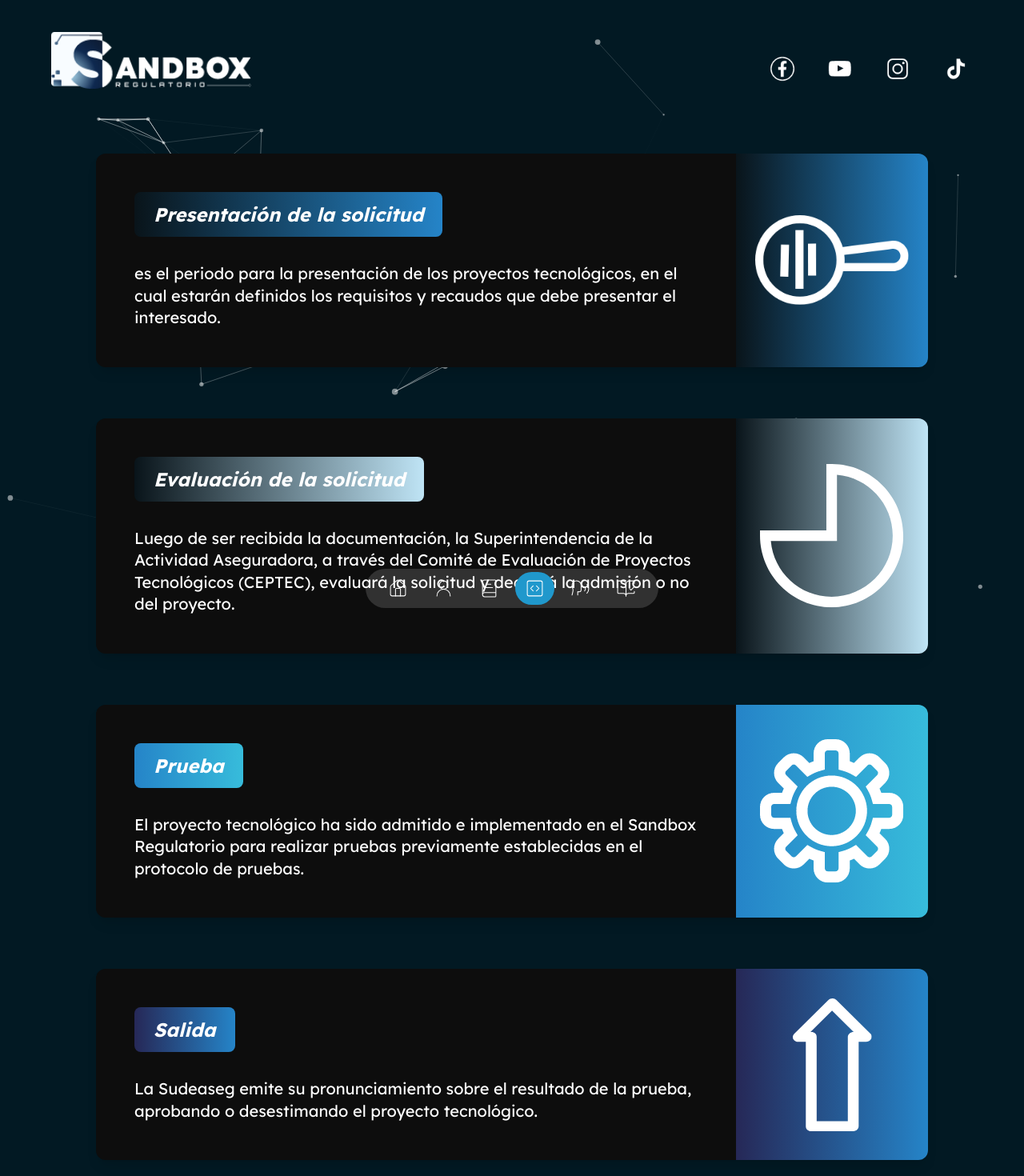
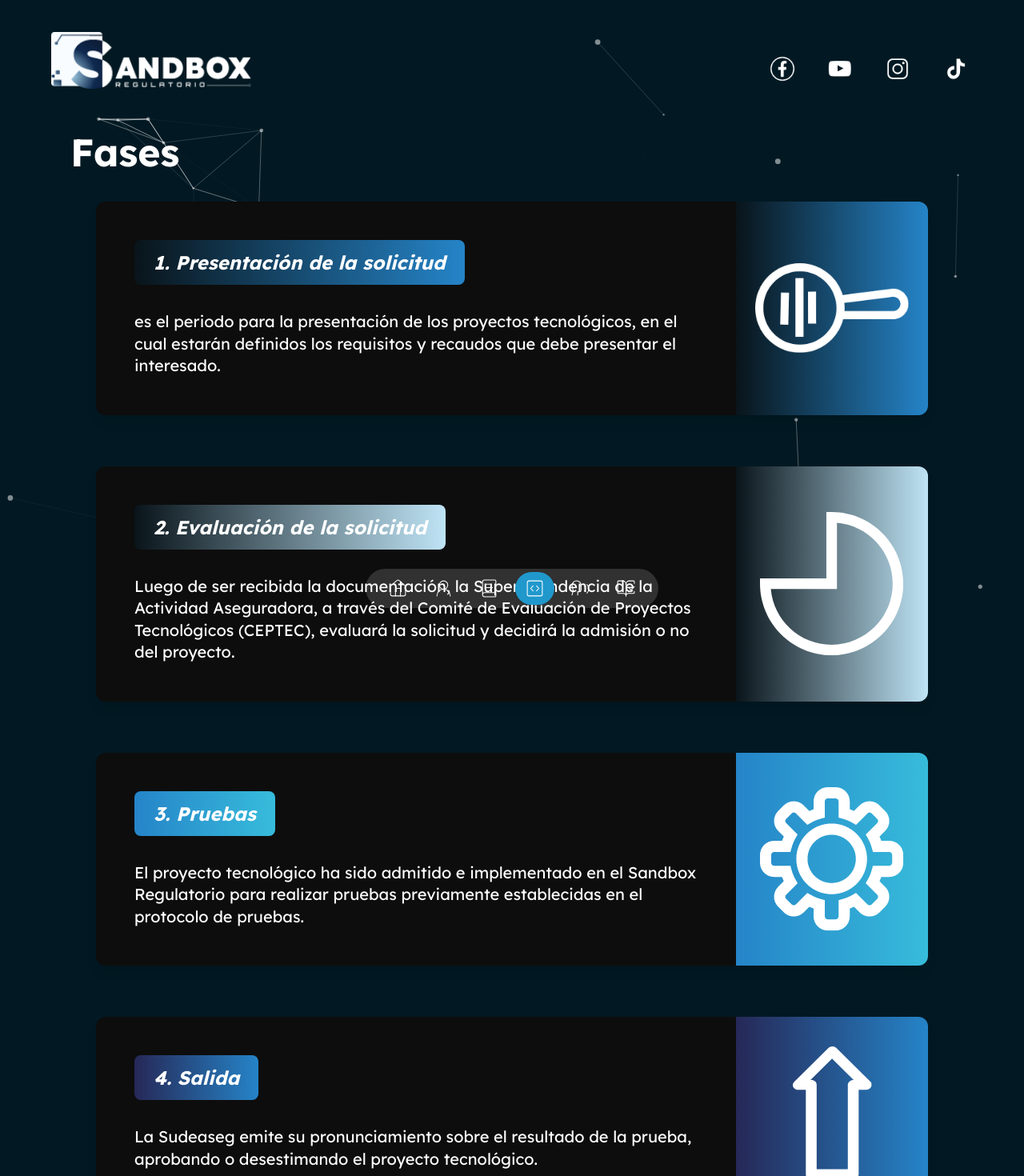
Before and after one commit to aguilerasoft/sandbox, a Next.js app: page /fases in a window 1280 px wide. Shown: the top 1470 px of the page at 80% size. Built offline with nearby package versions, Linux system fonts and the light colour scheme.

Commit message:
actaulizacion de secciones 3

```diff
--- a/src/app/fases/page.tsx
+++ b/src/app/fases/page.tsx
@@ -11,12 +11,17 @@
       <CoverParticles />
       <TransitionPage />
       <ContainerPage>
+       <h1 className="text-2xl leading-tight text-center md:text-left md:text-5xl">
 
+                    <span className="font-bold text-secondary">
+                       Fases
+                    </span>
+                </h1>
 
          <FasesComponente
 
           icon="/Icono-Presentacion-de-la-solicitud.png"
-          title="Presentación de la solicitud"
+          title="1. Presentación de la solicitud"
           gradientFrom="#09141a"
           gradientTo="#2584C8"
           content="es el periodo para la presentación de los proyectos tecnológicos, en el cual estarán definidos los requisitos y recaudos que debe presentar el interesado."
@@ -24,13 +29,13 @@
 
          <FasesComponente
           icon="/Icono-Evaluacion-de-la-Solicitud.png"
-          title="Evaluación de la solicitud"
+          title="2. Evaluación de la solicitud"
           gradientFrom="#09141a"
           gradientTo="#BFE4F5"
           content="Luego de ser recibida la documentación, la Superintendencia de la Actividad Aseguradora, a través del Comité de Evaluación de Proyectos Tecnológicos (CEPTEC), evaluará la solicitud y decidirá la admisión o no del proyecto."
         />
         <FasesComponente
-          title="Prueba"
+          title="3. Pruebas"
           gradientFrom="#2584C8"
           gradientTo="#37BCDB"
           icon="/Icono-Prueba.png"
@@ -40,7 +45,7 @@
 
         <FasesComponente
           icon="/Icono-Salida.png"
-          title="Salida"
+          title="4. Salida"
           gradientFrom="#262857"
           gradientTo="#2584C8"
           content="La Sudeaseg emite su pronunciamiento sobre el resultado de la prueba, aprobando o desestimando el proyecto tecnológico."
--- a/src/app/preguntas-frecuentes/page.tsx
+++ b/src/app/preguntas-frecuentes/page.tsx
@@ -13,9 +13,9 @@
             <ContainerPage>
 
                 <h1 className="text-2xl leading-tight text-center md:text-left md:text-5xl md:mt-10">
-                    Preguntas{' '}
+
                     <span className="font-bold text-secondary">
-                        Fecuentes
+                       Preguntas{' '} Frecuentes
                     </span>
                 </h1>
 
--- a/src/app/quienes-somos/page.tsx
+++ b/src/app/quienes-somos/page.tsx
@@ -12,7 +12,13 @@
         <CoverParticles />
         <TransitionPage />
         <ContainerPage> {/* Añadido padding vertical */}
-          <div className="flex flex-col gap-20 relative"> {/* Espacio uniforme entre secciones */}
+           <h1 className="text-2xl leading-tight text-center md:text-left md:text-5xl">
+
+                    <span className="font-bold text-secondary">
+                       Quiénes somos
+                    </span>
+                </h1>
+          <div className="flex flex-col gap-20 relative mt-10"> {/* Espacio uniforme entre secciones */}
 
             {/* Primera sección */}
             <section className="grid grid-cols-1 md:grid-cols-2 gap-10 items-center">
--- a/src/app/recaudos/page.tsx
+++ b/src/app/recaudos/page.tsx
@@ -12,7 +12,12 @@
       <TransitionPage />
       <ContainerPage>
 
+      <h1 className="text-2xl leading-tight text-center md:text-left md:text-5xl">
 
+                    <span className="font-bold text-secondary">
+                       Recaudos
+                    </span>
+                </h1>
 
         <RecaudosComponente
           image="/Icono-Circulo-1.png"
@@ -44,11 +49,15 @@
             • Experiencia del que propone el proyecto (opcional). <br />
             "
           modalContent="
-
+                    • Título del proyecto.<br /> <br />
+                    • Objetivo y alcance del proyecto.<br /> <br />
+                    • Breve descripción del proyecto.<br /> <br />
+                    • Evolución esperada del proyecto a mediano plazo (opcional). <br /> <br />
+                    • Experiencia del que propone el proyecto (opcional). <br /> <br />
                     • Si ha realizado pruebas, indique cuáles, el periodo de ejecución y los resultados obtenidos. <br /> <br />
                     • Indique el plan de pruebas que pretende aplicar. <br /> <br />
                     • Mención de las tecnologías utilizadas (Inteligencia Artificial (Artificial Intelligence), Cadena de bloques (Blockchain), Biometría, Computación en la nube (Cloud Computing), Internet de las cosas (Internet of Things) / (Edge Computing), otras (indique cuales)). <br /> <br />
-                    • Descripción de las características de la infraestructura tecnológica previstas en el proyecto. Adicionalmente debe incluir los aspectos técnicos de implementación, de conformidad al Anexo de este documento. <br /> <br />
+                    • Descripción de las características de la infraestructura tecnológica previstas en el proyecto. Adicionalmente debe incluir los aspectos técnicos de implementación, de conformidad al siguiente <a class='text-[#2098cc] hover:text-[#2098cd]' href='#.pdf'>Anexo.</a> <br /> <br />
                     • Diagrama de red, flujo del sistema de aplicación, diagrama de base de datos, metodología utilizada en el desarrollo, diagrama de procesos, manual de usuario técnico y manual de usuario final. <br /> <br />
                     • Mecanismos de seguridad y protección de datos. <br /> <br />
                     • Beneficio para la actividad aseguradora. <br /> <br />
--- a/src/app/requisitos/page.tsx
+++ b/src/app/requisitos/page.tsx
@@ -85,11 +85,18 @@
     <main className="relative">
       <TransitionPage />
       <ContainerPage>
+
+        <h1 className="text-2xl leading-tight text-center md:text-left md:text-5xl">
+
+                    <span className="font-bold text-secondary">
+                       Requisitos
+                    </span>
+                </h1>
         <div className="flex min-h-[100vh] h-full bg-no-repeat bg-gradient-cover">
           <CoverParticles />
 
           {/* Contenedor principal centrado */}
-          <div className="absolute inset-0 flex items-center justify-center z-10 px-4 py-20 md:py-0">
+          <div className="absolute inset-0  flex items-center justify-center z-10 px-4 py-20 md:py-0 md:mt-50 ">
             {/* Contenedor para el círculo y las secciones */}
             <div className="relative w-full h-full max-w-5xl max-h-5xl">
               {/* Círculo con imagen - centrado */}
```
